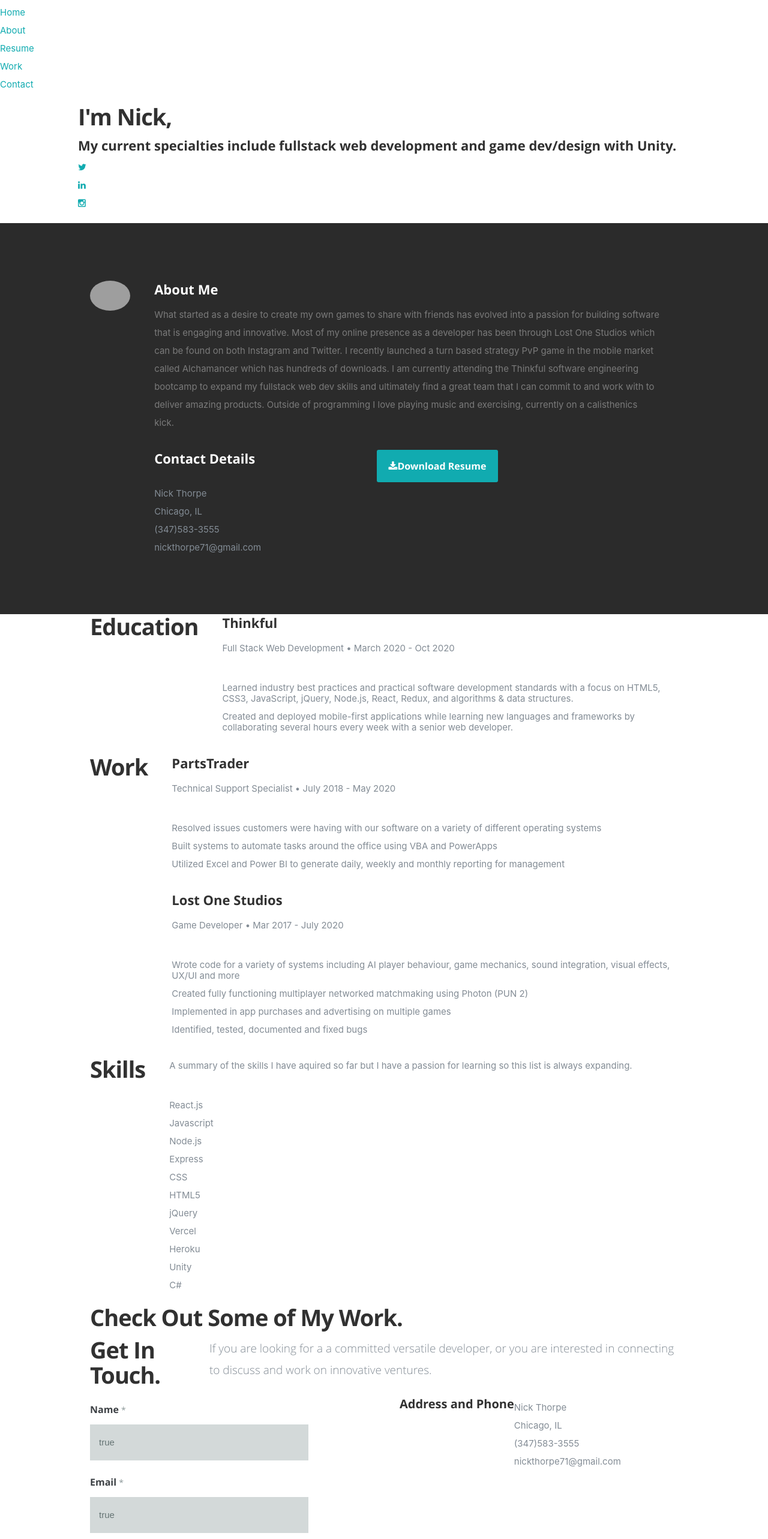
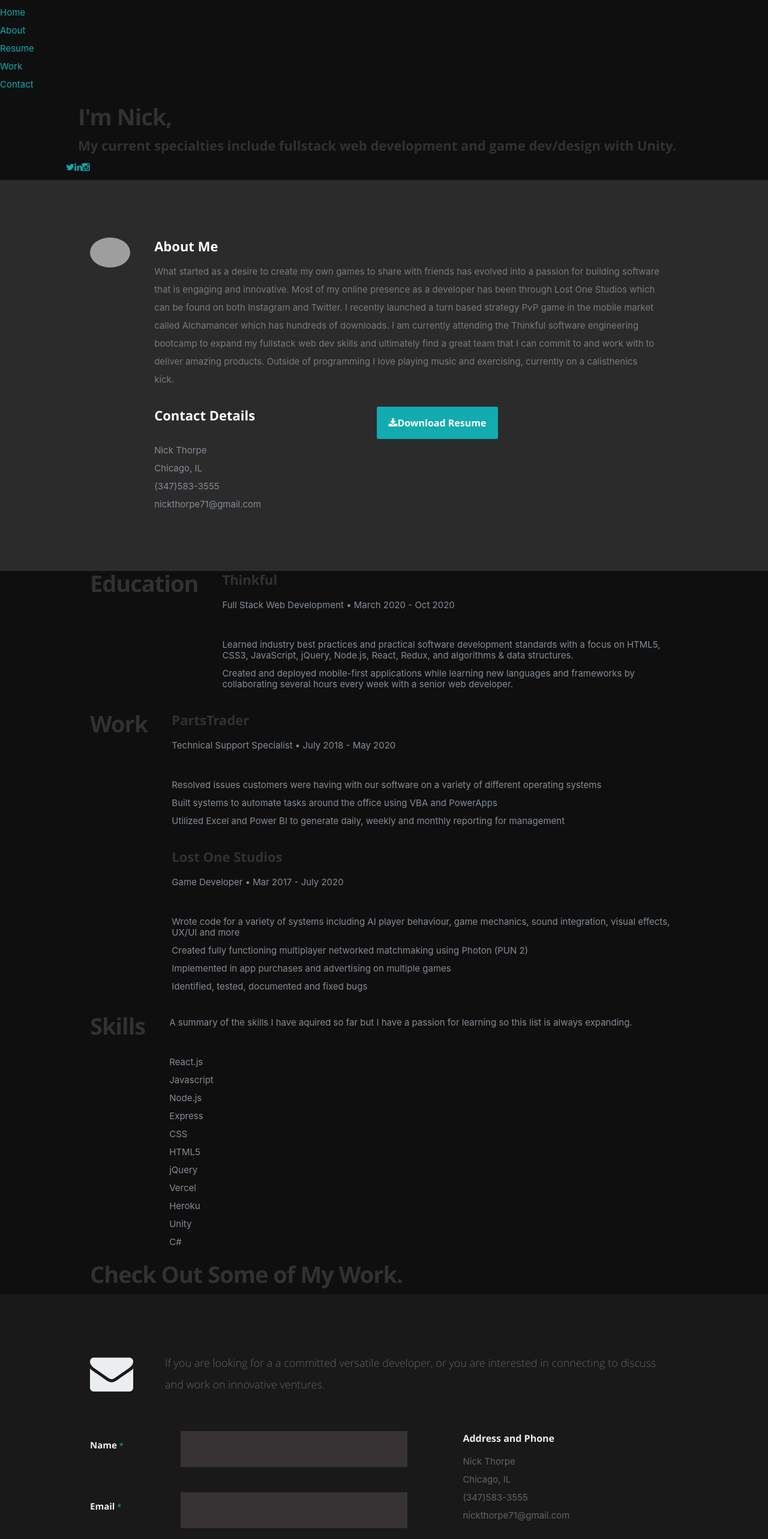
Before and after one commit to nickthorpe71/portfolio, a React (Create React App) app: page / in a window 1280 px wide. Shown: the top 2566 px of the page at 60% size. Built offline with nearby package versions, Linux system fonts and the light colour scheme; grey boxes are pictures that could not be loaded.

Commit message:
adds some header styles

```diff
--- a/public/css/default.css
+++ b/public/css/default.css
@@ -479,9 +479,10 @@ properly.
 .row {
   display: flex;
   flex-direction: row;
+  justify-content: start;
 }
-
 .column {
   display: flex;
   flex-direction: column;
+  justify-content: start;
 }
--- a/src/Components/Contact/Contact.css
+++ b/src/Components/Contact/Contact.css
@@ -0,0 +1,107 @@
+#contact {
+  background: #191919;
+  padding-top: 96px;
+  padding-bottom: 102px;
+  color: #636363;
+}
+#contact .section-head { margin-bottom: 42px; }
+
+#contact h1 {
+  font: 18px/24px 'opensans-bold', sans-serif;
+  text-transform: uppercase;
+  letter-spacing: 3px;
+  color: #EBEEEE;
+  margin-bottom: 6px;
+}
+#contact h1 span { display: none; }
+#contact h1:before {
+  font-family: 'FontAwesome';
+  content: "\f0e0";
+ padding-right: 10px;
+ font-size: 72px;
+  line-height: 72px;
+  text-align: left;
+  float: left;
+  color: #ebeeee;
+}
+
+#contact h4 {
+  font: 16px/24px 'opensans-bold', sans-serif;
+  color: #EBEEEE;
+  margin-bottom: 6px;
+}
+#contact p.lead {
+  font: 18px/36px 'opensans-light', sans-serif;
+  padding-right: 3%;
+}
+#contact .header-col { padding-top: 6px; }
+
+/* contact form */
+#contact form { margin-bottom: 30px; }
+#contact label {
+  font: 15px/24px 'opensans-bold', sans-serif;
+  margin: 12px 0;
+  color: #EBEEEE;
+  float: left;
+  width: 26%;
+}
+#contact input,
+#contact textarea,
+#contact select {
+  padding: 18px 20px;
+  color: #eee;
+  background: #373233;
+  margin-bottom: 42px;
+  border: 0;
+  outline: none;
+  font-size: 15px;
+  line-height: 24px;
+  width: 65%;
+}
+#contact input:focus,
+#contact textarea:focus,
+#contact select:focus {
+ color: #fff;
+ background-color: #11ABB0;
+}
+#contact button.submit {
+ text-transform: uppercase;
+ letter-spacing: 3px;
+ color:#fff;
+  background: #0D0D0D;
+ border: none;
+  cursor: pointer;
+  height: auto;
+  display: inline-block;
+ border-radius: 3px;
+  margin-left: 26%;
+}
+#contact button.submit:hover {
+ color: #0D0D0D;
+ background: #fff;
+}
+#contact span.required {
+ color: #11ABB0;
+ font-size: 13px;
+}
+#message-warning, #message-success {
+  display: none;
+ background: #0F0F0F;
+ padding: 24px 24px;
+ margin-bottom: 36px;
+  width: 65%;
+  margin-left: 26%;
+}
+#message-warning { color: #D72828; }
+#message-success { color: #11ABB0; }
+
+#message-warning i,
+#message-success i {
+  margin-right: 10px;
+}
+#image-loader {
+  display: none;
+  position: relative;
+  left: 18px;
+  top: 17px;
+}
--- a/src/Components/Contact/Contact.js
+++ b/src/Components/Contact/Contact.js
@@ -20,15 +20,15 @@ export default function Contact(props) {
             <fieldset>
               <div>
                 <label htmlFor="contactName">Name <span className="required">*</span></label>
-                <input type="text" defaultValue size={35} id="contactName" name="contactName" />
+                <input type="text" size={35} id="contactName" name="contactName" />
               </div>
               <div>
                 <label htmlFor="contactEmail">Email <span className="required">*</span></label>
-                <input type="text" defaultValue size={35} id="contactEmail" name="contactEmail" />
+                <input type="text" size={35} id="contactEmail" name="contactEmail" />
               </div>
               <div>
                 <label htmlFor="contactSubject">Subject</label>
-                <input type="text" defaultValue size={35} id="contactSubject" name="contactSubject" />
+                <input type="text" size={35} id="contactSubject" name="contactSubject" />
               </div>
               <div>
                 <label htmlFor="contactMessage">Message <span className="required">*</span></label>
@@ -47,6 +47,7 @@ export default function Contact(props) {
             <i className="fa fa-check" />Your message was sent, thank you!<br />
           </div>
         </div>
+        <div className="column">
           <h4>Address and Phone</h4>
           <ul className="address">
             <li>Nick Thorpe</li>
@@ -55,6 +56,7 @@ export default function Contact(props) {
             <li>nickthorpe71@gmail.com</li>
           </ul>
         </div>
+      </div>
     </section>
   );
 };
--- /dev/null
+++ b/src/Components/Footer/Footer.css
@@ -0,0 +1,25 @@
+footer {
+  padding-top: 48px;
+  margin-bottom: 48px;
+  background-color: #303030;
+  font-size: 14px;
+  text-align: center;
+  position: relative;
+}
+
+footer a, footer a:visited { color: #FFF; }
+footer a:hover, footer a:focus { color: #11ABB0; }
+
+/* social links */
+footer .social-links {
+  margin: 18px 0 30px 0;
+  padding: 0;
+  font-size: 30px;
+}
+footer .social-links li {
+   display: inline-block;
+   margin: 0;
+   padding: 0;
+   margin-left: 42px;
+   color: #F06000;
+}
--- a/src/Components/Footer/Footer.js
+++ b/src/Components/Footer/Footer.js
@@ -1,4 +1,5 @@
 import React from 'react';
+import './Footer.css';
 
 export default function Footer(props) {
   return (
--- /dev/null
+++ b/src/Components/Header/Header.css
@@ -0,0 +1,119 @@
+/* need to make separate intro page and a nav bar */
+
+header {
+  width: 100%;
+  background: #161415 url(../../../public/images/header-background.jpg) no-repeat top center;
+  background-size: cover !important;
+ -webkit-background-size: cover !important;
+  text-align: center;
+  overflow: hidden;
+}
+
+header .banner {
+  display: inline-block;
+  vertical-align: middle;
+  margin: 0 auto;
+  width: 85%;
+  padding-bottom: 30px;
+  text-align: center;
+}
+
+header .banner-text { width: 100%; }
+header .banner-text h1 {
+  font: 90px/1.1em 'opensans-bold', sans-serif;
+  color: #fff;
+  letter-spacing: -2px;
+  margin: 0 auto 18px auto;
+  text-shadow: 0px 1px 3px rgba(0, 0, 0, .8);
+}
+header .banner-text h3 {
+  font: 18px/1.9em 'librebaskerville-regular', serif;
+  color: #A8A8A8;
+  margin: 0 auto;
+  width: 70%;
+  text-shadow: 0px 1px 2px rgba(0, 0, 0, .5);
+}
+
+header .banner-text hr {
+  width: 60%;
+  margin: 18px auto 24px auto;
+  border-color: #2F2D2E;
+  border-color: rgba(150, 150, 150, .1);
+}
+
+/* header social links */
+header .social {
+  margin: 24px 0;
+  padding: 0;
+  font-size: 30px;
+  text-shadow: 0px 1px 2px rgba(0, 0, 0, .8);
+}
+header .social li {
+  display: inline-block;
+  margin: 0 15px;
+  padding: 0;
+}
+header .social li a { color: #fff; }
+header .social li a:hover { color: #11ABB0; }
+
+/* primary navigation
+--------------------------------------------------------------------- */
+#nav-wrap ul, #nav-wrap li, #nav-wrap a {
+  margin: 0;
+  padding: 0;
+  border: none;
+  outline: none;
+}
+
+/* nav-wrap */
+#nav-wrap {
+  font: 12px 'opensans-bold', sans-serif;
+  width: 100%;
+  text-transform: uppercase;
+  letter-spacing: 2.5px;
+  margin: 0 auto;
+  z-index: 100;
+  position: fixed;
+  left: 0;
+  top: 0;
+}
+.opaque { background-color: #333; }
+
+/* hide toggle button */
+#nav-wrap > a.mobile-btn { display: none; }
+
+ul#nav {
+  min-height: 48px;
+  width: auto;
+
+  /* center align the menu */
+  text-align: center;
+}
+ul#nav li {
+  position: relative;
+  list-style: none;
+  height: 48px;
+  display: inline-block;
+}
+
+/* Links */
+ul#nav li a {
+
+/* 8px padding top + 8px padding bottom + 32px line-height = 48px */
+
+  display: inline-block;
+  padding: 8px 13px;
+  line-height: 32px;
+ text-decoration: none;
+  text-align: left;
+  color: #fff;
+
+ -webkit-transition: color .2s ease-in-out;
+ -moz-transition: color .2s ease-in-out;
+ -o-transition: color .2s ease-in-out;
+ -ms-transition: color .2s ease-in-out;
+ transition: color .2s ease-in-out;
+}
+
+ul#nav li a:active { background-color: transparent !important; }
+ul#nav li.current a { color: #F06000; }
--- a/src/Components/Header/Header.js
+++ b/src/Components/Header/Header.js
@@ -16,7 +16,7 @@ export default function Header() {
         <div className="banner-text">
           <h1 className="responsive-headline">I'm Nick,</h1>
           <h3>My current specialties include fullstack web development and game dev/design with Unity. </h3>
-          <ul className="social">
+          <ul className="social row">
             <li><a href="#"><i className="fa fa-twitter" /></a></li>
             <li><a href="#"><i className="fa fa-linkedin" /></a></li>
             <li><a href="#"><i className="fa fa-instagram" /></a></li>
--- a/src/index.css
+++ b/src/index.css
@@ -1,4 +1,5 @@
 body {
+  background: #0f0f0f;
   margin: 0;
   font-family: -apple-system, BlinkMacSystemFont, 'Segoe UI', 'Roboto', 'Oxygen',
     'Ubuntu', 'Cantarell', 'Fira Sans', 'Droid Sans', 'Helvetica Neue',
```
Also changed, not shown: public/logo192.png (deleted), public/logo512.png (deleted). Lines whose indentation alone changed are shown as unchanged.
